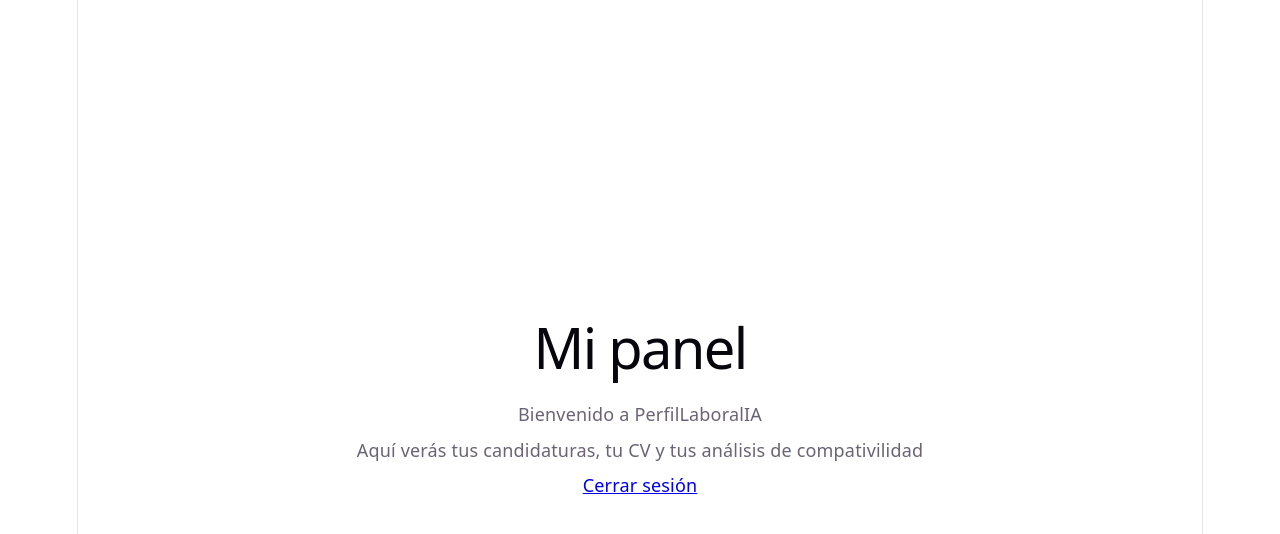
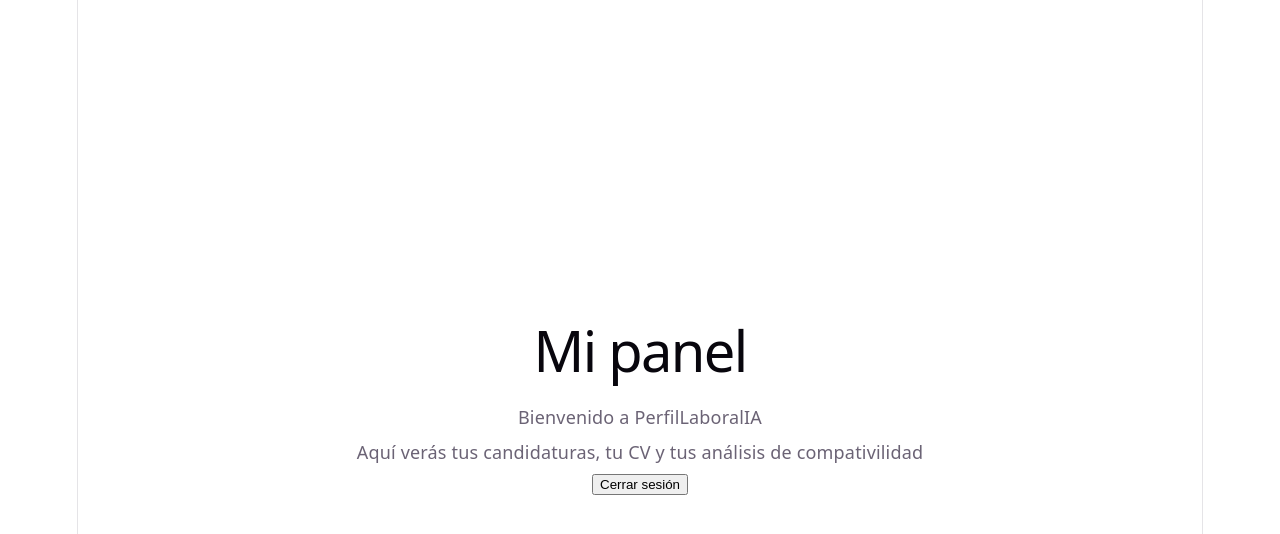
Before and after one commit to mabm-dev/perfil-laboral-ia, a React app in the folder frontend/: page / in a window 1280 px wide. Both pictures are taken after typing "name@example.com", "Sample123" into the empty fields and a click on the button "Entrar". Shown: the top 534 px of the page. Built offline with nearby package versions, Linux system fonts and the light colour scheme; the HTML template or start-up script is replaced by a standard one.

Commit message:
Proteger el dashboard con ruta privada y sesion simulada

```diff
--- a/frontend/src/App.jsx
+++ b/frontend/src/App.jsx
@@ -2,6 +2,7 @@
 import LoginPage from './pages/LoginPage'
 import RegisterPage from './pages/RegisterPage'
 import DashboardPage from './pages/DashboardPage'
+import ProtectedRoute from './components/ProtectedRoute'
 import './App.css'
 
 function App() {
@@ -10,7 +11,7 @@
       <Routes>
         <Route path="/" element={<LoginPage />} />
         <Route path="/registro" element={<RegisterPage />} />
-        <Route path="/dashboard" element={<DashboardPage />} />
+        <Route path="/dashboard" element={<ProtectedRoute><DashboardPage /></ProtectedRoute>} />
       </Routes>
     </BrowserRouter>
   )
--- /dev/null
+++ b/frontend/src/components/ProtectedRoute.jsx
@@ -0,0 +1,13 @@
+import { Navigate } from 'react-router-dom'
+
+function ProtectedRoute({ children }) {
+    const isLoggedIn = localStorage.getItem('sesion') === 'activa'
+
+    if (!isLoggedIn) {
+        return <Navigate to="/" replace />
+    }
+
+    return children
+}
+
+export default ProtectedRoute
--- a/frontend/src/pages/DashboardPage.jsx
+++ b/frontend/src/pages/DashboardPage.jsx
@@ -1,6 +1,12 @@
-import { Link } from "react-router-dom";
+import { useNavigate } from "react-router-dom";
 
 function DashboardPage() {
+    const navigate = useNavigate();
+
+    function handleLogout() {
+        localStorage.removeItem('sesion');
+        navigate('/');
+    }
     return (
         <main className="login-page">
             <h1>Mi panel</h1>
@@ -10,7 +16,7 @@
                 <p>Aquí verás tus candidaturas, tu CV y tus análisis de compativilidad</p>
             </section>
 
-            <Link to="/">Cerrar sesión</Link>
+            <button type="button" onClick={handleLogout}>Cerrar sesión</button>
         </main>
     )
 }
--- a/frontend/src/pages/LoginPage.jsx
+++ b/frontend/src/pages/LoginPage.jsx
@@ -10,6 +10,7 @@
     function handleSubmit(event) {
         event.preventDefault()
         console.log('Intento de acceso', email, password)
+        localStorage.setItem('sesion', 'activa')
         navigate('/dashboard')
     }
 
```
